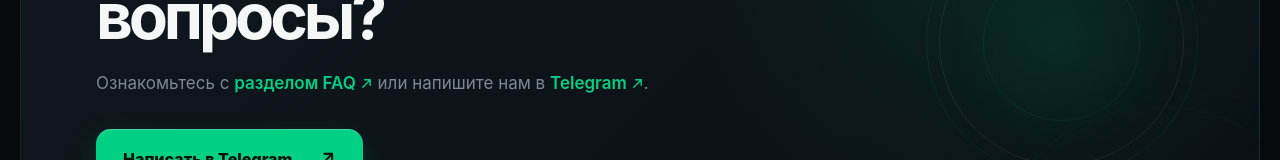
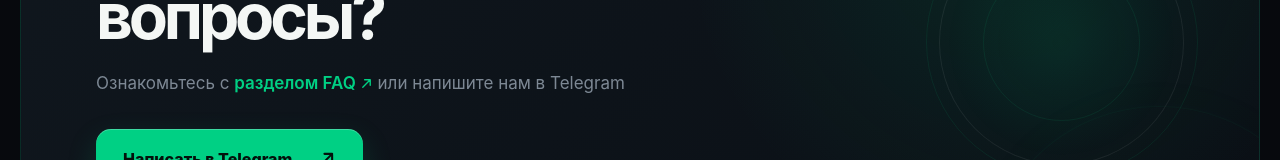
Before and after one commit to sapfi24/skinlease, a Next.js app: page / in a window 1280 px wide. Shown: the part 5239-5399 px from the top of the page. Built offline with nearby package versions, Linux system fonts and the light colour scheme.

Commit message:
последнее точно

```diff
--- a/components/CTA.js
+++ b/components/CTA.js
@@ -46,35 +46,11 @@ export default function CTA() {
                   />
                 </svg>
               </a>{" "}
-              или напишите нам в{" "}
-              <a
-                href="https://t.me/USERNAME"
-                target="_blank"
-                rel="noreferrer"
-                className="cta-inline-link"
-              >
-                Telegram
-                <svg
-                  width="13"
-                  height="13"
-                  viewBox="0 0 14 14"
-                  fill="none"
-                  xmlns="http://www.w3.org/2000/svg"
-                  aria-hidden="true"
-                >
-                  <path
-                    d="M3 11L11 3M5 3H11V9"
-                    stroke="currentColor"
-                    strokeWidth="1.5"
-                    strokeLinecap="round"
-                    strokeLinejoin="round"
-                  />
-                </svg>
-              </a>.
+              или напишите нам в Telegram
             </p>
 
             <a
-              href="https://t.me/USERNAME"
+              href="https://t.me/sapfiofcl"
               target="_blank"
               rel="noreferrer"
               className="button-primary"
```
